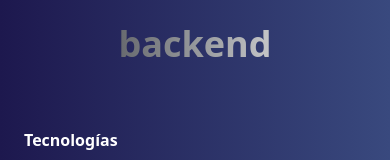
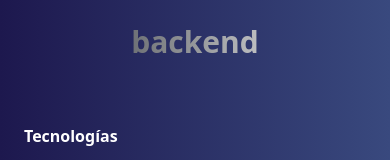
Before and after one commit to xavimondev/contentcreators, a Next.js app: page /category/backend in a window 390 px wide. Shown: the top 160 px of the page. Built offline with nearby package versions, Linux system fonts and the light colour scheme.

Commit message:
add breakpoints to header title

```diff
--- a/components/header-title.tsx
+++ b/components/header-title.tsx
@@ -4,7 +4,7 @@ type HeaderProps = {
 
 const HeaderTitle = ({ msg }: HeaderProps) => {
   return (
-    <h1 className='text-center mb-12 text-4xl bg-clip-text text-transparent from-[#2c3037] to-[#ffffff] bg-gradient-to-r font-semibold'>
+    <h1 className='mb-12 text-center text-3xl sm:text-5xl lg:text-6xl bg-clip-text text-transparent from-[#2c3037] to-[#ffffff] bg-gradient-to-r font-semibold'>
       {msg}
     </h1>
   )
```
